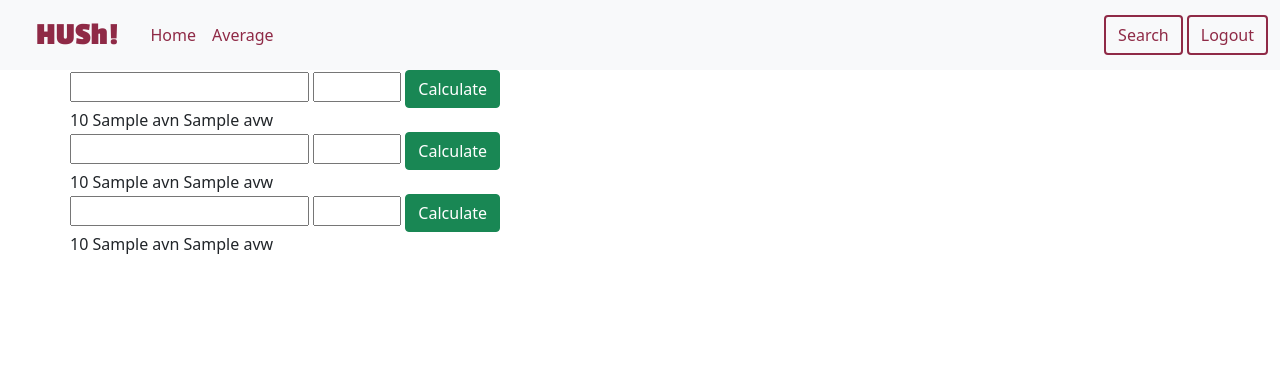
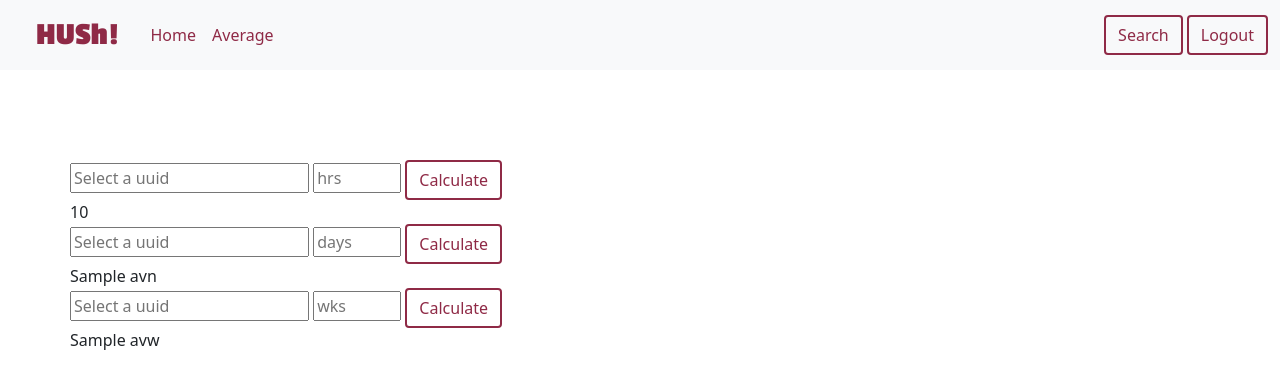
Before and after one commit to busayojee/flaskesp32, a Flask app: template templates/average.html in a window 1280 px wide. Shown: the top 389 px of the page. Run offline with Flask 2, Linux system fonts and the light colour scheme; the template is opened without the code that fills it: most values are stand-ins (such as "Sample title", 1, 10 or a date in 2020); some libraries are stand-ins or nearby versions.

Commit message:
average, created avn avw, styled a bit

```diff
--- a/app.py
+++ b/app.py
@@ -2,8 +2,7 @@ from flask import Flask, redirect, render_template, request, flash, session, url
 from flask_restful import Resource, Api, reqparse, abort, fields, marshal_with
 from sqlalchemy import desc
 from flask_sqlalchemy import SQLAlchemy
-from datetime import datetime
-
+from datetime import datetime, timedelta
 
 
 
@@ -59,7 +58,7 @@ class Sensor(Resource):
         db.session.add(sensor_new)
         db.session.commit()
         return sensor_new, 201
-
+# creating the endpoint
 api.add_resource(Sensor, "/sensor")
 
 @app.route('/')
@@ -90,7 +89,7 @@ def login():
             return redirect(url_for('home'))
 
         return render_template('login.html')
-
+# logging out of the website
 @app.route('/logout')
 def logout():
     if 'name' and 'pwd' in session:
@@ -99,7 +98,7 @@ def logout():
         flash('You have been logged out!')
 
     return redirect(url_for('login'))
-
+# home page
 @app.route('/home')
 def home():
 
@@ -139,10 +138,30 @@ def search():
         return redirect(url_for('login'))
 
 # for average
-def get_average(a,w):
+
+
+def get_average_hour(a,w):              # Average per hour
     if a and w:
         a = int(a)
-        last_data = Data.query.filter_by(uuid = w).order_by(desc(Data.timestamp)).limit(a * 60).all()
+
+        current_time = datetime.utcnow()            # getting current time
+        time_diff = current_time - timedelta(hours=a) # getting time difference
+        last_data = Data.query.filter_by(uuid = w).filter(Data.timestamp>time_diff).all()
+        divider = len(last_data) #length of output
+        num = 0
+        for last in last_data:
+            num = num + last.decibel
+        if divider != 0:
+            average = num/divider
+            return int(average)
+        flash("No Data")
+def get_average_day(a,w): # getting the average per day
+    if a and w:
+        a = int(a)
+
+        current_time = datetime.utcnow()
+        time_diff = current_time - timedelta(days=a)
+        last_data = Data.query.filter_by(uuid = w).filter(Data.timestamp>time_diff).all()
         divider = len(last_data)
         num = 0
         for last in last_data:
@@ -150,34 +169,53 @@ def get_average(a,w):
         if divider != 0:
             average = num/divider
             return int(average)
-        flash("Incorrect UUID")
+        flash("No Data")
+def get_average_week(a,w):  # getting the average per week
+    if a and w:
+        a = int(a)
+
+        current_time = datetime.utcnow()
+        time_diff = current_time - timedelta(weeks=a)
+        last_data = Data.query.filter_by(uuid = w).filter(Data.timestamp>time_diff).all()
+        divider = len(last_data)
+        num = 0
+        for last in last_data:
+            num = num + last.decibel
+        if divider != 0:
+            average = num/divider
+            return int(average)
+        flash("No Data")
+
+# average page
 @app.route('/average')
 def average():
     if 'name' and 'pwd' in session:
         # per hour
         a = request.args.get('a')
         uuid1 = request.args.get('uuid')
-        average1 = get_average(a,uuid1)
+
+        average1 = get_average_hour(a,uuid1)
         if average1:
             if 'hx_request' in request.headers:
                 return render_template('avg.html', avg = average1)
             return render_template('average.html', avg = average1)
+
         # per day
         n = request.args.get('n')
-        uuid2 = request.args.get('uuid2')
-        average2 = get_average(n, uuid2)
+        uuid1 = request.args.get('uuid')
+        average2 = get_average_day(n, uuid1)
+
         if average2:
             if 'hx_request' in request.headers:
-                return render_template('avg.html', avn = average2)
+                return render_template('avn.html', avn = average2)
             return render_template('average.html', avn = average2)
-
         # per week
         w = request.args.get('w')
-        uuid2 = request.args.get('uuid2')
-        average3 = get_average(w,uuid2)
+        uuid1 = request.args.get('uuid')
+        average3 = get_average_week(w,uuid1)
         if average3:
             if 'hx_request' in request.headers:
-                return render_template('avg.html', avw = average3)
+                return render_template('avw.html', avw = average3)
             return render_template('average.html', avw = average3)
 
         return render_template('average.html')
--- a/static/main.css
+++ b/static/main.css
@@ -2,6 +2,10 @@
 .page{
     margin: auto;
     padding: 70px;
+
+}
+.space{
+    height: 90px;
 }
 .login{
     display: flex;
@@ -55,7 +59,7 @@
     background: rgb(244, 244, 244);
     border-radius: 20px;
     width: 50%;
-    height: 115%;
+    height: 150%;
     font-family: 'Quicksand', sans-serif;
 }
 .header{
--- a/templates/average.html
+++ b/templates/average.html
@@ -16,15 +16,19 @@
     {% endif %}
  {% endwith %}
 </div>
-<form action="/average"  hx-get="/average" hx-swap="innerHTML" hx-target="#avgres"  method="get">
-        <input list="uuid" name="uuid">
+{% if average1  %}
+<form action="/average" method="get" hx-get="/average" hx-swap="innerHTML" hx-target="#avgres" >
+{% else %}
+<form>
+    {% endif %}
+        <input list="uuid" name="uuid" placeholder="Select a uuid">
         <datalist id="uuid">
           <option value="cac1010b-fa6e-4641-9d95-ba82ec4e5d27">
             <option value="abcde">
         </datalist>
 
-<input type="number" name="a" min="1" max="24" step="1" >
-<button class="btn btn-success" type="submit">Calculate</button>
+<input type="number" name="a" min="1" max="24" step="1" placeholder="hrs" >
+<button class="btn outline" id="textdecor2" type="submit">Calculate</button>
 </form>
 <div>
     <span id = avgres>
@@ -34,23 +38,33 @@
 
 </div>
 
-<form action="/average" hx-get="/average" hx-swap="innerHTML" hx-target="#avgres1" method="get">
-    <input list="uuid" name="uuid2">
+{% if average2 %}
+<form action="/average" method="get" hx-get="/average" hx-swap="innerHTML" hx-target="#avgres1">
+{% else %}
+<form action="/average" method="get">
+    {% endif %}
+    <input list="uuid" name="uuid" placeholder="Select a uuid">
 
-    <input type="number" name="n" min="1" max="31" step="1" >
-    <button class="btn btn-success" type="submit">Calculate</button>
-    </form>
+    <input type="number" name="n" min="1" max="31" step="1" placeholder="days">
+    <button class="btn outline "id="textdecor2"type="submit">Calculate</button>
+   </form>
+   <div>
     <span id = avgres1>
-        {% include 'avg.html' %}
+        {% include 'avn.html' %}
     </span>
-    <form action="/average" hx-get="/average" hx-swap="innerHTML" hx-target="#avgres2" method="get">
-        <input list="uuid" name="uuid2">
+</div>
+    {% if average3 %}
+    <form action="/average" method="get" hx-get="/average" hx-swap="innerHTML" hx-target="#avgres2">
+    {% else %}
+    <form action="/average" method="get">
+        {% endif %}
+        <input list="uuid" name="uuid" placeholder="Select a uuid">
 
-        <input type="number" name="w" min="1" max="52" step="1" >
-        <button class="btn btn-success" type="submit">Calculate</button>
+        <input type="number" name="w" min="1" max="52" step="1" placeholder="wks">
+        <button class="btn outline "id="textdecor2" type="submit">Calculate</button>
         </form>
         <span id = avgres2>
-            {% include 'avg.html' %}
+            {% include 'avw.html' %}
         </span>
         <script>
             info = document.getElementById("info")
--- a/templates/avg.html
+++ b/templates/avg.html
@@ -1,4 +1,2 @@
 
 <span>{{avg}}</span>
-<span>{{avn}}</span>
-<span>{{avw}}</span>
--- /dev/null
+++ b/templates/avn.html
@@ -0,0 +1 @@
+<span>{{avn}}</span>
--- /dev/null
+++ b/templates/avw.html
@@ -0,0 +1 @@
+<span>{{avw}}</span>
--- a/templates/home.html
+++ b/templates/home.html
@@ -8,8 +8,8 @@
 
     <table class="table table-striped">
         <tr class="header1">
+            <th scope="col"class="headerRow">UUID</th>
             <th scope="col"class="headerRow">Timestamp</th>
-            <th scope="col"class="headerRow">UUID</th>
             <th scope="col"class="headerRow">Decibel</th>
         </tr>
        <tbody hx-get="/home" hx-trigger="every 2s">
--- a/templates/layout.html
+++ b/templates/layout.html
@@ -44,7 +44,8 @@
           </div>
         </div>
       </nav>
-<div class="page" class="tab-content">
+<div class = "space"></div>
+<div class="page">
 {% block body %}{% endblock %}
 
 </div>
```
Also changed, not shown: templates/search.html (+7 -7 lines), sensor.db, 1 other file.
